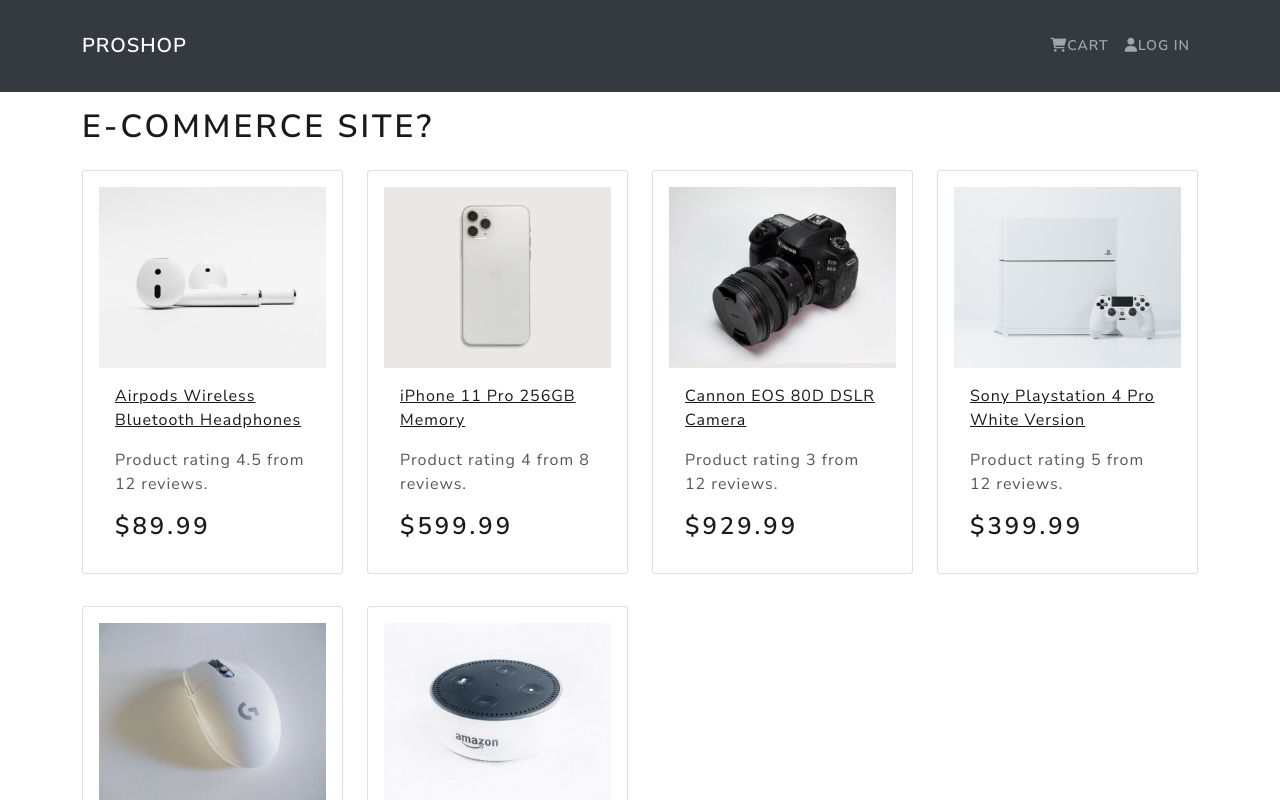
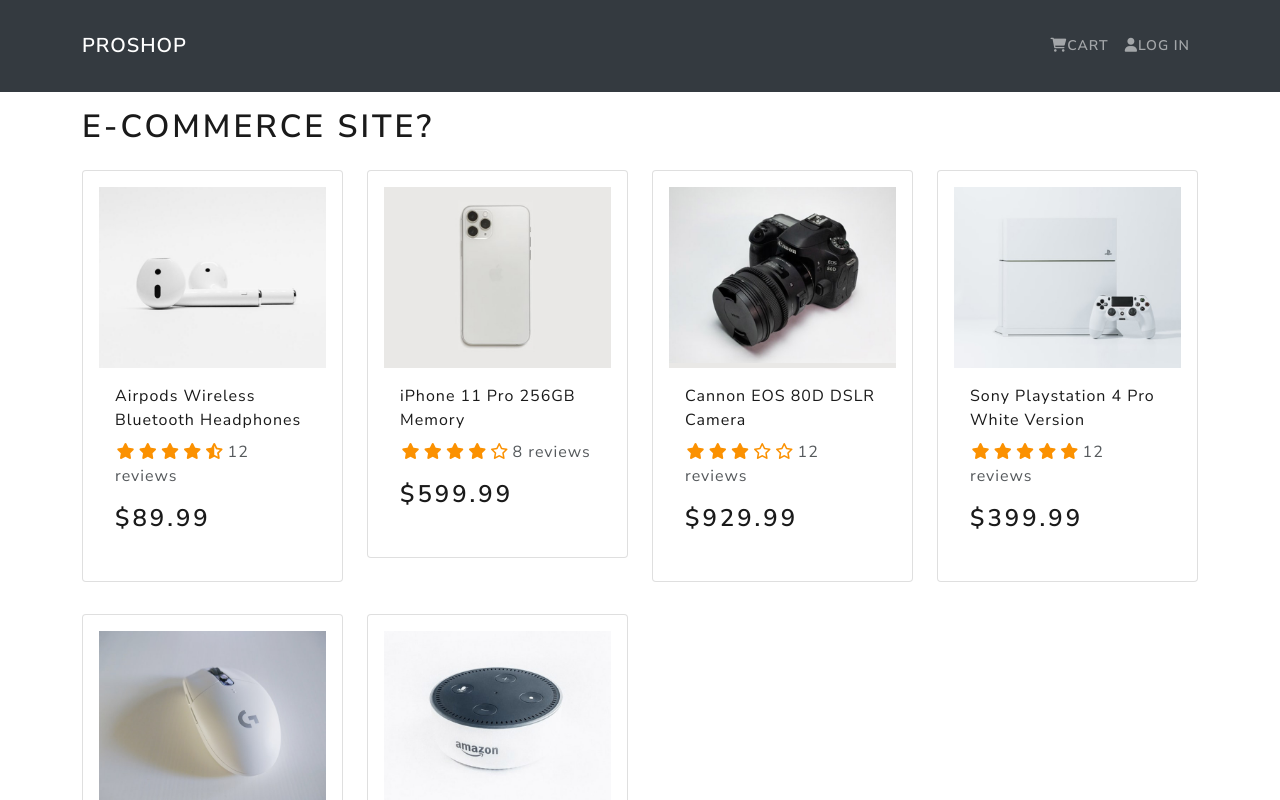
Before and after one commit to christyc01/mern-ecommerce, a React (Create React App) app in the folder frontend/: page / in a window 1280 px wide. Shown: the top 800 px of the page. Built offline with nearby package versions, Linux system fonts and the light colour scheme.

Commit message:
Rating component

```diff
--- a/frontend/src/components/Product.js
+++ b/frontend/src/components/Product.js
@@ -1,4 +1,5 @@
 import { Card } from "react-bootstrap";
+import Rating from './Rating';
 
 const Product = ({product}) => {
   return (
@@ -13,9 +14,13 @@
           </Card.Title>
         </a>
         <Card.Text as="div">
-          <div className="my-3">
+          {/* <div className="my-3">
             Product rating {product.rating} from {product.numReviews} reviews.
-          </div>
+          </div> */}
+          <Rating
+            value={product.rating}
+            text={`${product.numReviews} reviews`}
+          />
         </Card.Text>
         <Card.Text as="h3">
           ${product.price}
--- /dev/null
+++ b/frontend/src/components/Rating.js
@@ -0,0 +1,37 @@
+import PropTypes from "prop-types";
+
+const Rating = ({ value, text, color }) => {
+  return (
+    <div className="rating">
+      {/* *** Revisit this later for a cleaner solution (map?) */}
+      <span>
+        <i className={value >= 1 ? "fas fa-star" : value >= 0.5 ? "fas fa-star-half-alt" : "far fa-star"} style={{color}}></i>
+      </span>
+      <span>
+        <i className={value >= 2 ? "fas fa-star" : value >= 1.5 ? "fas fa-star-half-alt" : "far fa-star"} style={{color}}></i>
+      </span>
+      <span>
+        <i className={value >= 3 ? "fas fa-star" : value >= 2.5 ? "fas fa-star-half-alt" : "far fa-star"} style={{color}}></i>
+      </span>
+      <span>
+        <i className={value >= 4 ? "fas fa-star" : value >= 3.5 ? "fas fa-star-half-alt" : "far fa-star"} style={{color}}></i>
+      </span>
+      <span>
+        <i className={value >= 5 ? "fas fa-star" : value >= 4.5 ? "fas fa-star-half-alt" : "far fa-star"} style={{color}}></i>
+      </span>
+      <span>{text && text}</span>
+    </div>
+   );
+}
+
+Rating.defaultProps = {
+  color: "#fb9101"
+}
+
+Rating.propTypes = {
+  value: PropTypes.number.isRequired,
+  text: PropTypes.string.isRequired,
+  color: PropTypes.string
+}
+
+export default Rating;
--- a/frontend/src/index.css
+++ b/frontend/src/index.css
@@ -15,3 +15,15 @@
 main {
   min-height: 80vh;
 }
+
+h3 {
+  padding: 1rem 0;
+}
+
+a {
+  text-decoration: none;
+}
+
+.rating span {
+  margin: 0.1rem;
+}
--- a/frontend/src/screens/HomeScreen.js
+++ b/frontend/src/screens/HomeScreen.js
@@ -7,7 +7,10 @@
     <Row>
       {products.map((product) => {
         return (
-          <Col sm={12} md={6} lg={4} xl={3}>
+          <Col
+            key={product._id}
+            sm={12} md={6} lg={4} xl={3}
+          >
             <Product product={product} />
           </Col>
         )
```
